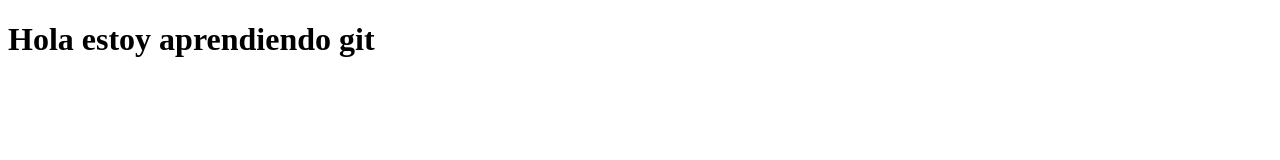
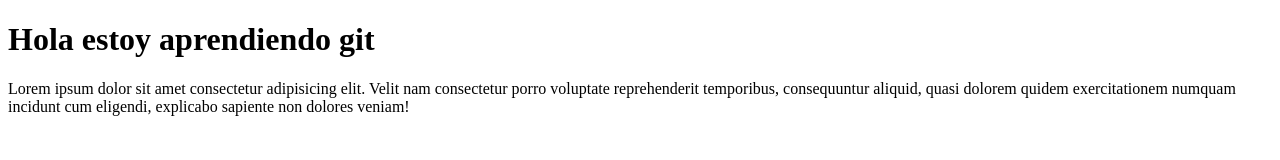
Before and after one commit to anibalmd32/ejemplo_git, a plain HTML site: page index.html in a window 1280 px wide. Drawn offline with Linux system fonts and the light colour scheme.

Commit message:
agregando un parrafo

```diff
--- a/index.html
+++ b/index.html
@@ -7,5 +7,7 @@
 </head>
 <body>
     <h1>Hola estoy aprendiendo git</h1>
+
+    <p>Lorem ipsum dolor sit amet consectetur adipisicing elit. Velit nam consectetur porro voluptate reprehenderit temporibus, consequuntur aliquid, quasi dolorem quidem exercitationem numquam incidunt cum eligendi, explicabo sapiente non dolores veniam!</p>
 </body>
 </html>
```
